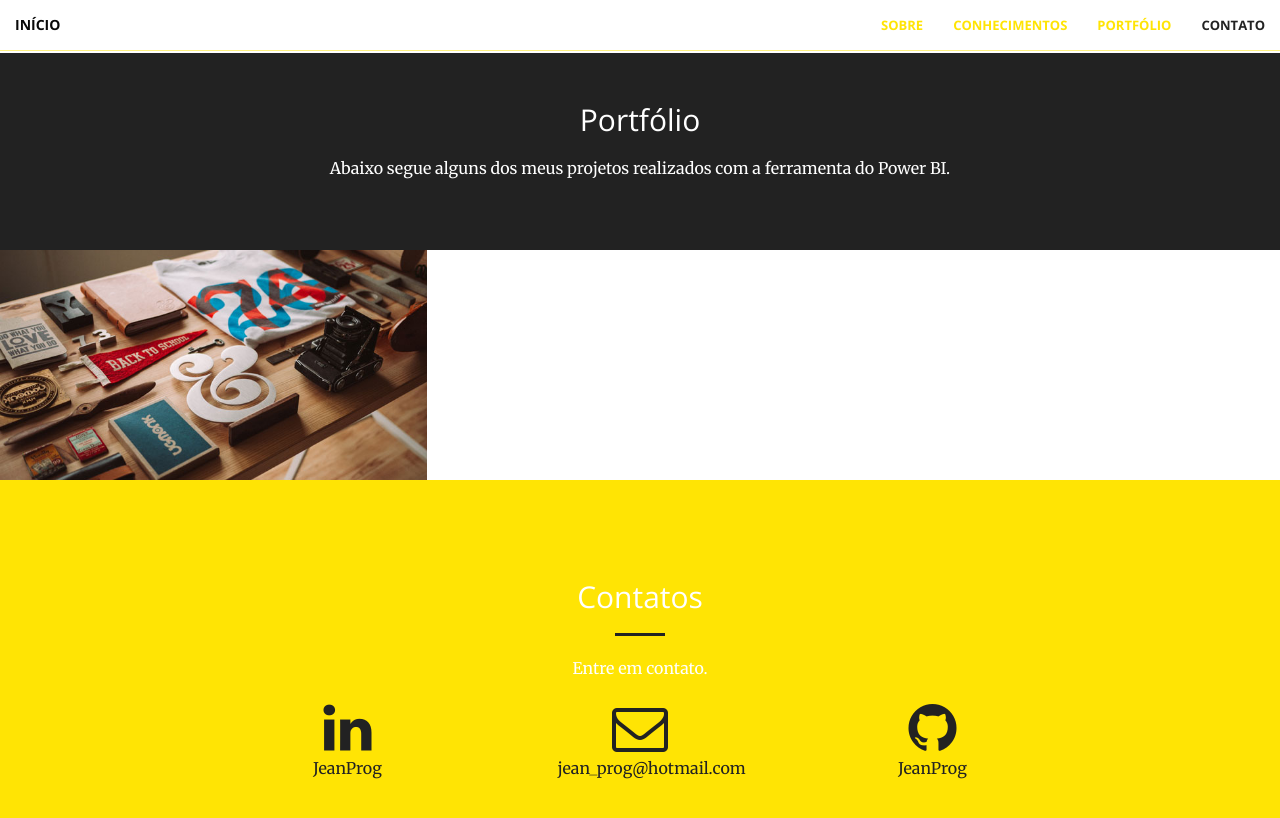
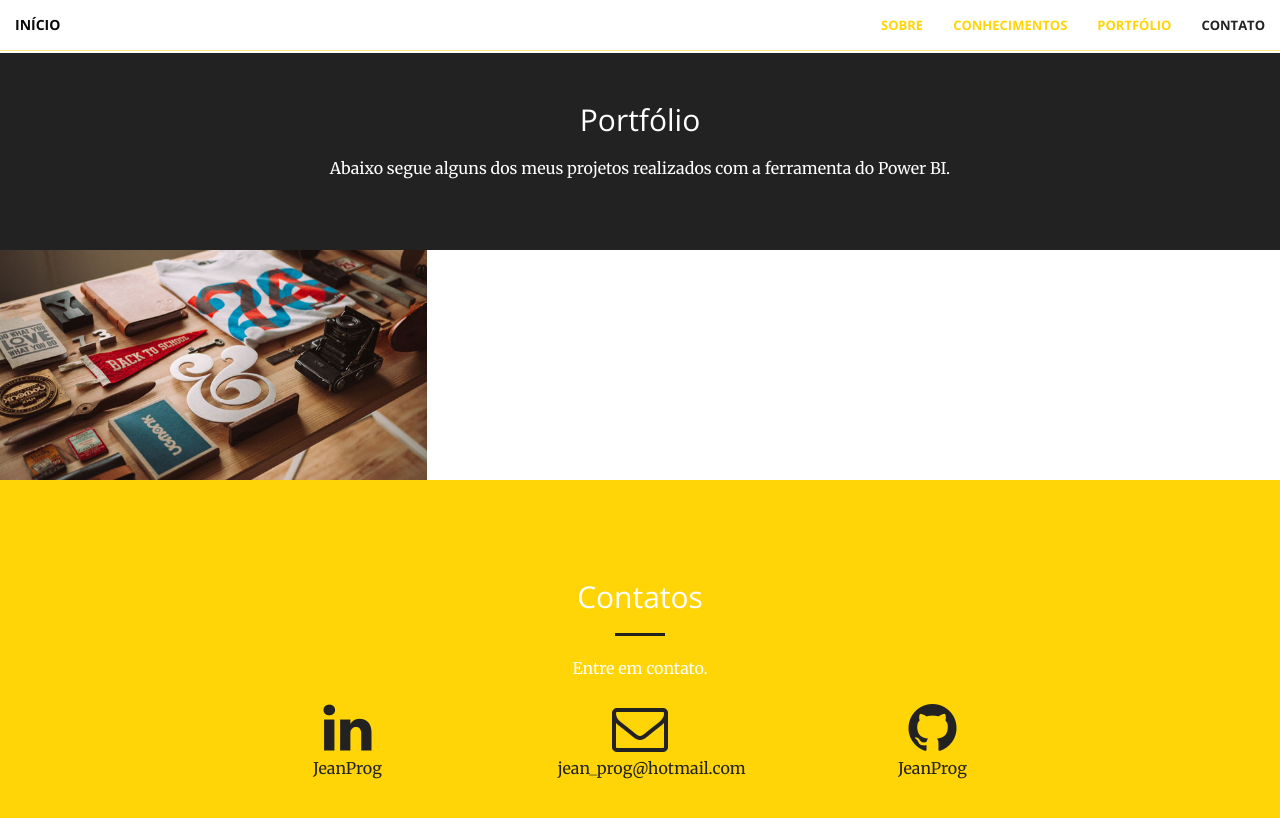
Before and after one commit to jeandata/BI, a Jekyll site: the page built from index.html, in a window 1280 px wide and 900 px high, scrolled down 1743 px. Shown: the top 818 px of the window. Built offline with Jekyll 4.4.1, drawn with Linux system fonts in a browser that asks for light colours.

Commit message:
Update main.scss

```diff
--- a/css/main.scss
+++ b/css/main.scss
@@ -35,7 +35,7 @@
 
 // variables.less
 $theme-primary: #222;
-$theme-dark: #FFE404;
+$theme-dark: #FFD508;
 
 // Import partials from `sass_dir` (defaults to `_sass`)
 @import
```
